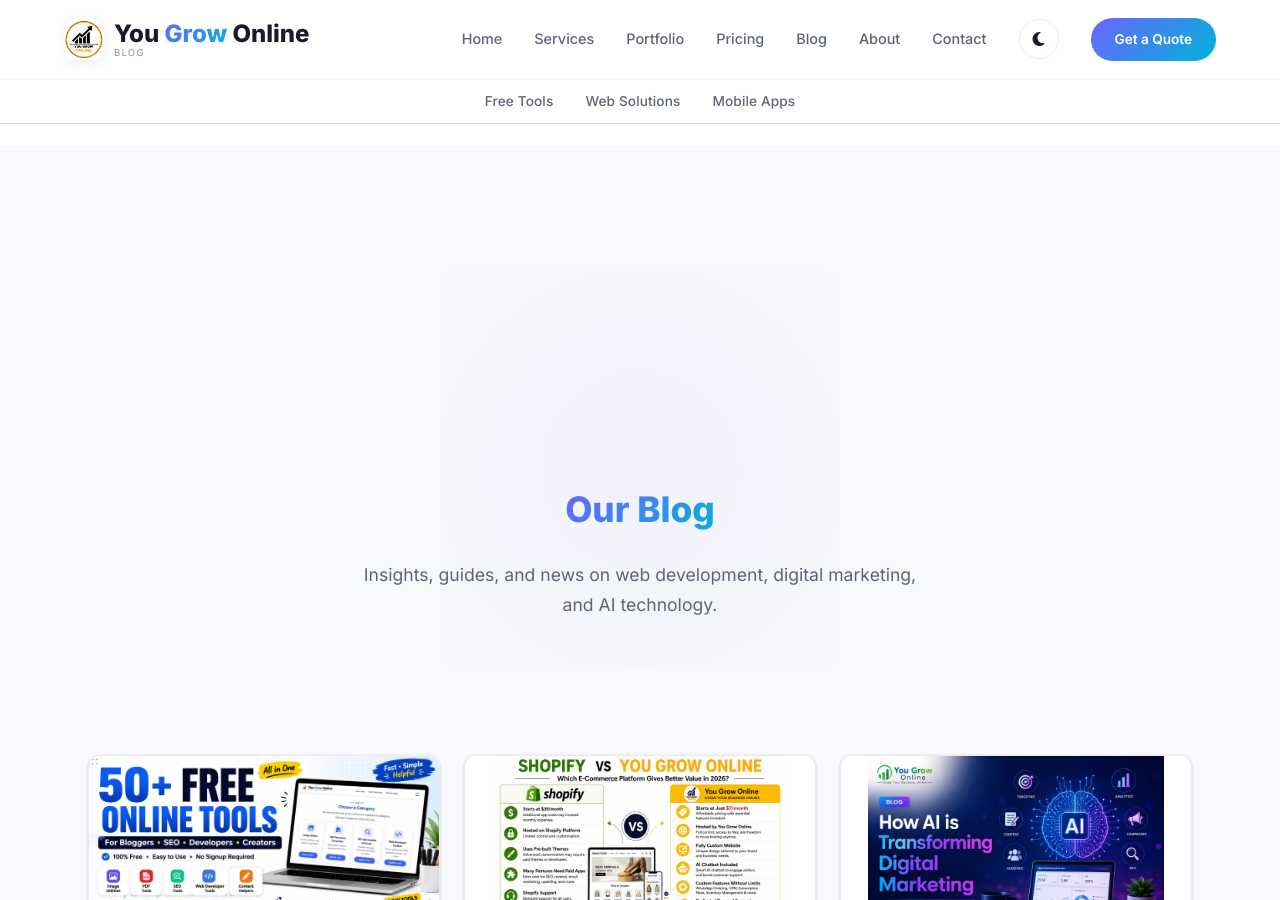
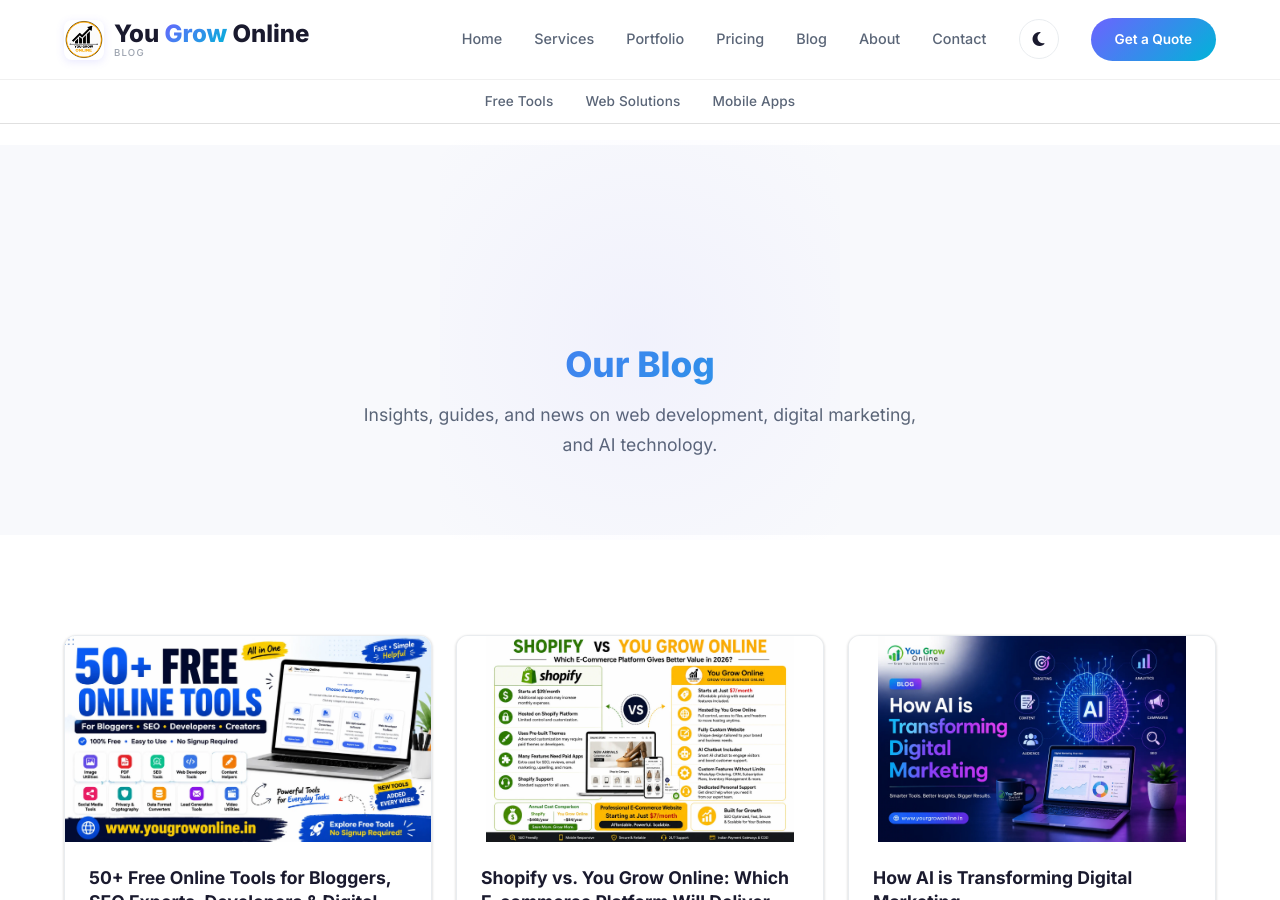
Before and after one commit to dileepkr1996c-arch/blog.yougrowonline, a Jekyll site: the page built from index.html, in a window 1280 px wide and 900 px high. Built offline with Jekyll 4.4.1, drawn with Linux system fonts in a browser that asks for light colours.

Commit message:
Update index.html

```diff
--- a/index.html
+++ b/index.html
@@ -6,17 +6,12 @@
 
 <section class="page-header blog-page-header" id="page-header">
   <div class="container">
-<section class="page-header blog-page-header" id="page-header" style="padding-top: 130px !important; padding-bottom: 20px !important; margin-bottom: 0px !important;">
-  <div class="container" style="display: flex; flex-direction: column; align-items: center; justify-content: center; gap: 15px !important;">
-
-    <!-- विज्ञापन का डिब्बा (ऊपर मेनू से सुरक्षित दूरी पर और नीचे "Our Blog" के करीब) -->
-    <div id='div-gpt-ad-1784238776807-0' style='min-width: 320px; min-height: 50px; max-width: 100%; margin: 0 auto; text-align: center; overflow: hidden;'>
-      <script>
-        googletag.cmd.push(function() { googletag.display('div-gpt-ad-1784238776807-0'); });
-      </script>
-    </div>
-
-    <!-- Our Blog हेडिंग (एड के ठीक नीचे लाने के लिए) -->
+<!-- /23002577677/YGO_Home_Header -->
+<div id='div-gpt-ad-1784241977881-0' style='min-width: 200px; min-height: 50px;'>
+  <script>
+    googletag.cmd.push(function() { googletag.display('div-gpt-ad-1784241977881-0'); });
+  </script>
+</div>
 
     <h1 style="margin-top: 0px !important; padding-top: 0px !important; margin-bottom: 5px !important;">Our Blog</h1>
     <p style="margin-top: 0px !important; margin-bottom: 15px !important;">Insights, guides, and news on web development, digital marketing, and AI technology.</p>
```
